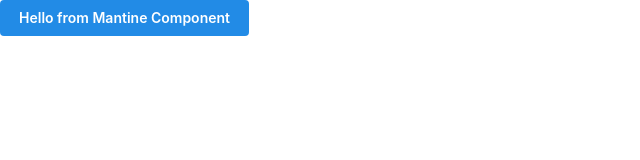
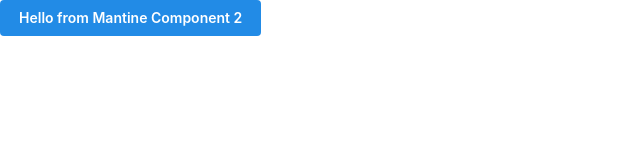
Before and after one commit to poligon-ai/poligon-appsmit-components, a React (Vite) app: page / in a window 1280 px wide. Shown: the top 160 px of the page, without its empty margins (0-640 px from the left). Built offline with nearby package versions, Linux system fonts and the light colour scheme.

Commit message:
test build

```diff
--- a/src/TestComponent.tsx
+++ b/src/TestComponent.tsx
@@ -5,7 +5,7 @@
 export default function YourComponent() {
     return (
         <MantineProvider>
-            <Button>Hello from Mantine Component</Button>
+            <Button>Hello from Mantine Component 2</Button>
         </MantineProvider>
     )
 }
```
Also changed, not shown: 1 other file (tests, documents, lock files or other folders).
